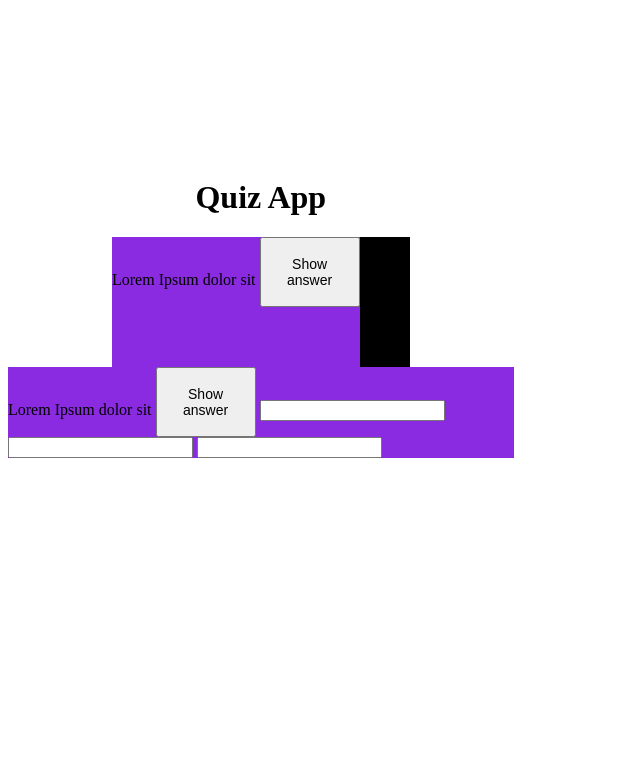
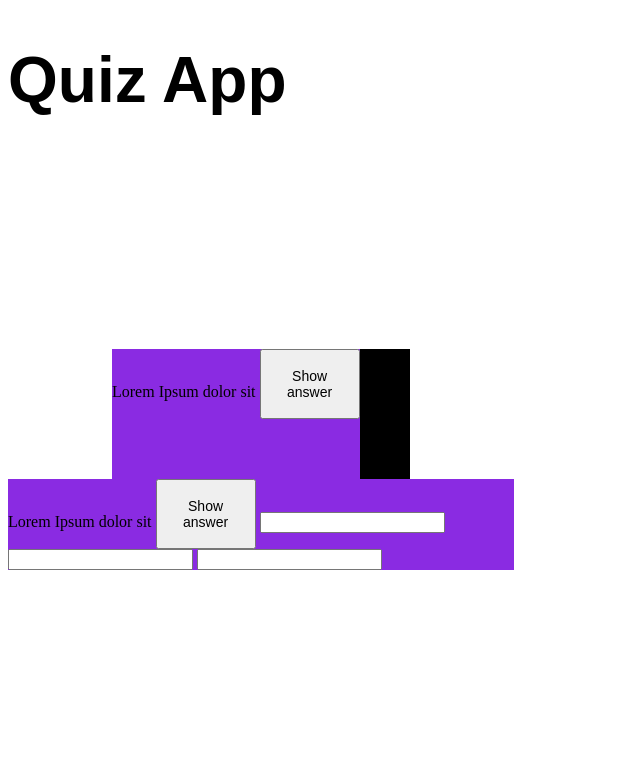
Before and after one commit to val-pin/challenges, a plain HTML site: page quiz-app/index.html in a window 1280 px wide. Shown: the whole page, without its empty margins (0-640 px from the left). Drawn offline with Linux system fonts and the light colour scheme.

Commit message:
update my quiz

```diff
--- a/quiz-app/index.html
+++ b/quiz-app/index.html
@@ -8,11 +8,9 @@
     <title>My Quizz App</title>
   </head>
   <body>
-    <header></header>
-
+    <header><h1>Quiz App</h1></header>
+    <main>
       <div id="main-container">
-      <h1>Quiz App</h1>
-
         <div class="question1">
           <div class="bookmark"></div>
           Lorem Ipsum dolor sit
@@ -35,5 +33,6 @@
           <a href="schloss-mit-drei-turmen.png"> </a>
         </div>
       </div>
+    </main>
   </body>
 </html>
```
Lines whose indentation alone changed are shown as unchanged.
